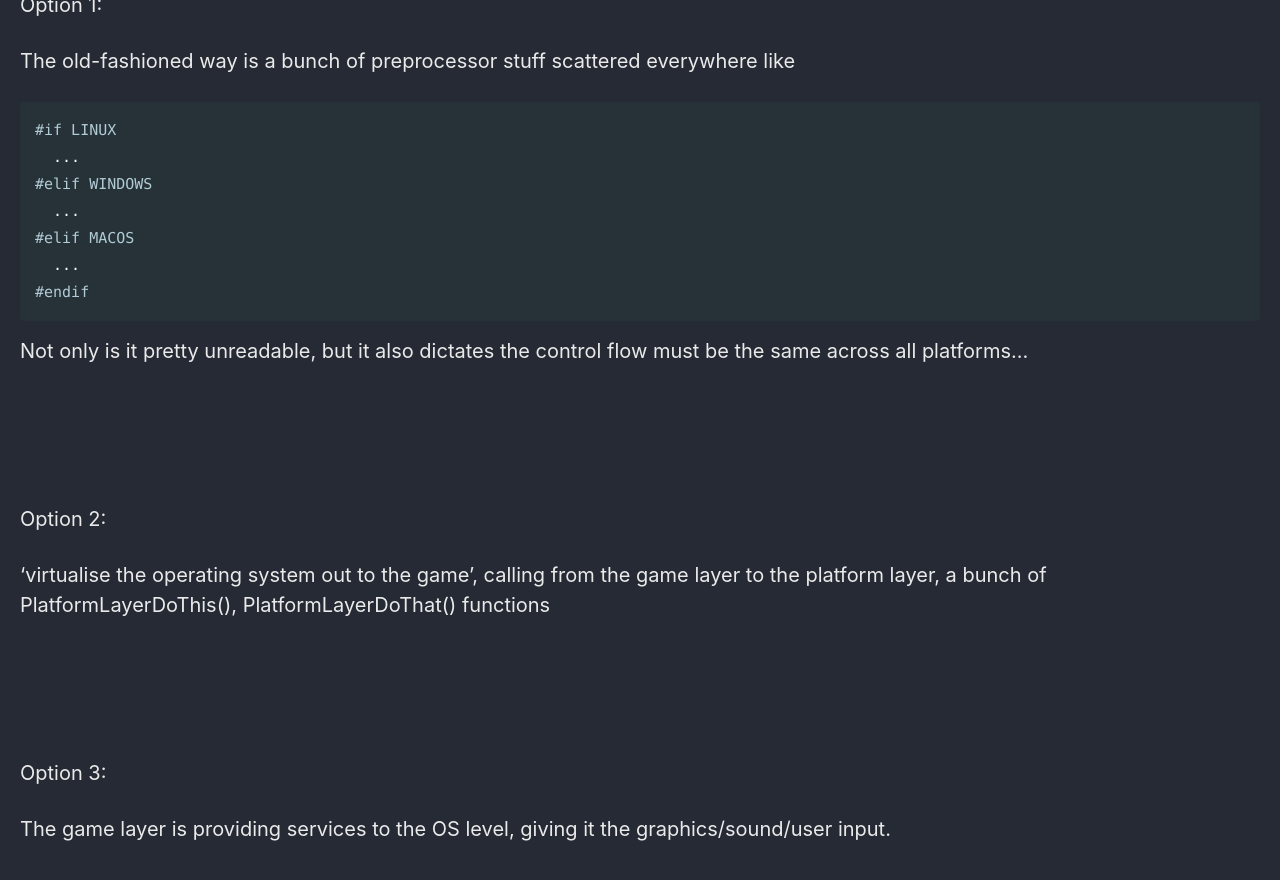
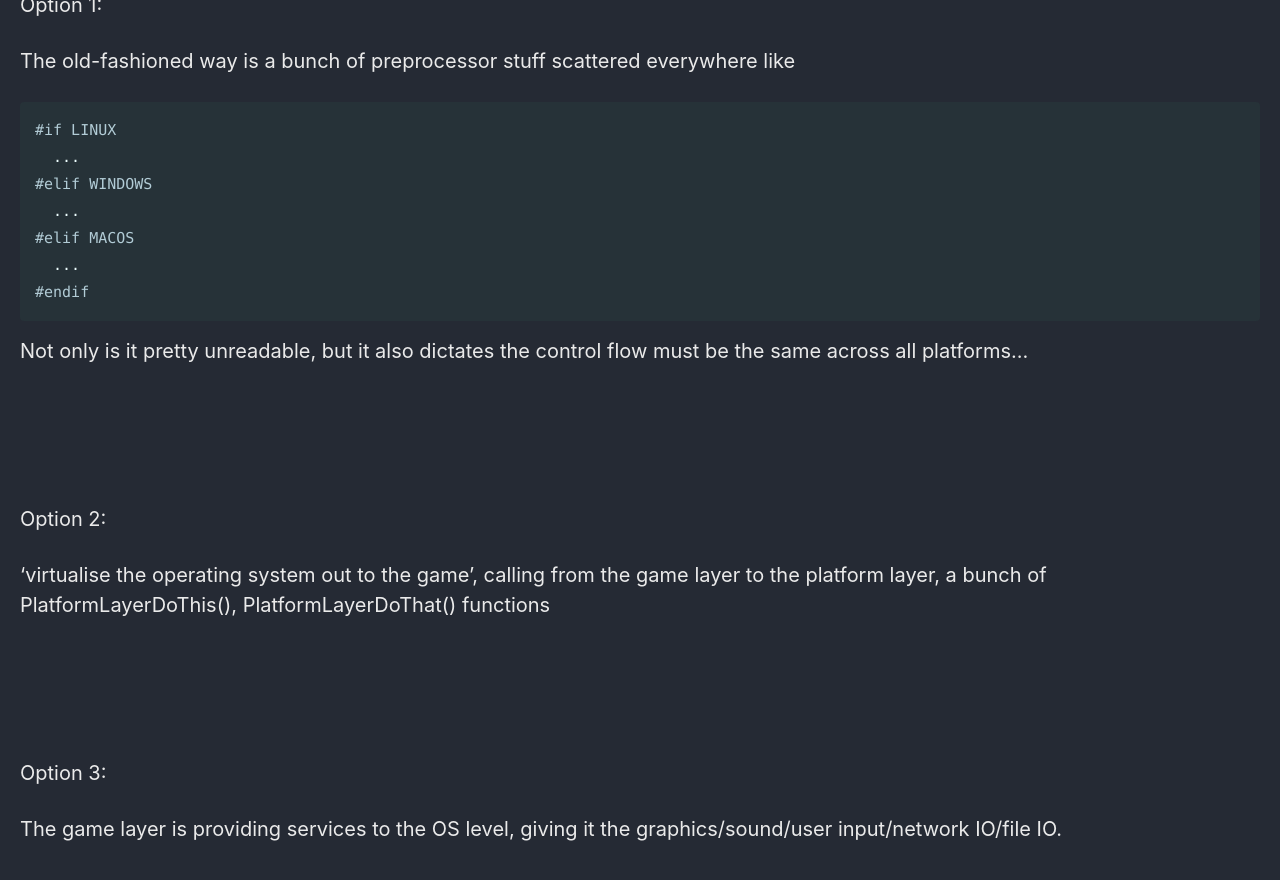
Before and after one commit to Connor-McCartney/Connor-McCartney.github.io, a Jekyll site: the page built from _pages/misc/HandmadeHeroNotes.md, in a window 1280 px wide and 900 px high, scrolled down 3350 px. Shown: the top 880 px of the window. Built offline with Jekyll 4.4.1, drawn with Linux system fonts in a browser that asks for light colours; cached includes are drawn as plain includes; our own code applies the rules of GitHub Pages for plain Markdown files.

Commit message:
Update HandmadeHeroNotes.md

```diff
--- a/_pages/misc/HandmadeHeroNotes.md
+++ b/_pages/misc/HandmadeHeroNotes.md
@@ -165,4 +165,4 @@ Option 2:
 
 Option 3:
 
-The game layer is providing services to the OS level, giving it the graphics/sound/user input.
+The game layer is providing services to the OS level, giving it the graphics/sound/user input/network IO/file IO.
```
